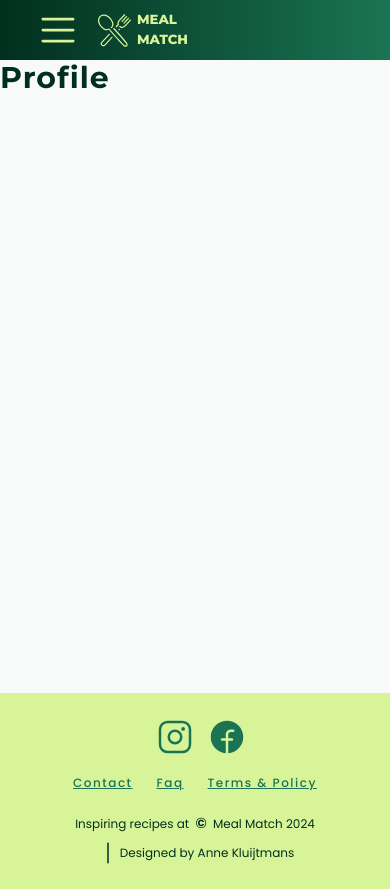
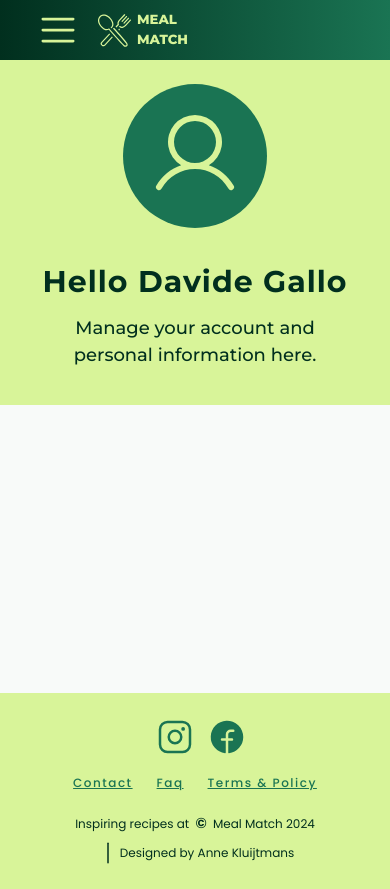
Before and after one commit to AnneKluytmans/novi-frontend-final-project-meal-match, a React (Vite) app: page /profile in a window 390 px wide. Built offline with nearby package versions, Linux system fonts and the light colour scheme.

Commit message:
Implemented header on profile page

```diff
--- a/src/components/header/Header.css
+++ b/src/components/header/Header.css
@@ -30,6 +30,10 @@
     margin: 0 2rem;
 }
 
+.header__icon {
+    height: 7rem;
+    width: 7rem;
+}
 
 /* ------------------------------- 2. Header mediaqueries -------------------------------- */
 
@@ -37,6 +41,11 @@
     .header__icon-wrapper {
         height: 11rem;
         width: 11rem;
+    }
+
+    .header__icon {
+        height: 8rem;
+        width: 8rem;
     }
 }
 
--- a/src/pages/homePage/Home.jsx
+++ b/src/pages/homePage/Home.jsx
@@ -16,7 +16,7 @@ function Home() {
           <Header
               title="Home Page"
               subtitle="Welcome to Meal Match. Start your culinary adventure."
-              icon={<House size={120} />}
+              icon={<House className="header__icon" />}
           />
           <div className="outer-content-container">
               <section className="home-section inner-content-container__column">
--- a/src/pages/profilePage/Profile.jsx
+++ b/src/pages/profilePage/Profile.jsx
@@ -1,9 +1,17 @@
+import { User } from '@phosphor-icons/react';
+import Header from '../../components/header/Header.jsx';
 import './Profile.css';
 
+
 function Profile() {
+    const userName = "Davide Gallo"
     return (
       <>
-        <h1>Profile</h1>
+        <Header
+            title={`Hello ${userName}`}
+            subtitle="Manage your account and personal information here."
+            icon={<User className="header__icon" />}
+        />
       </>
     );
 }
```
Also changed, not shown: src/pages/profilePage/Profile.css (line endings or trailing spaces).
